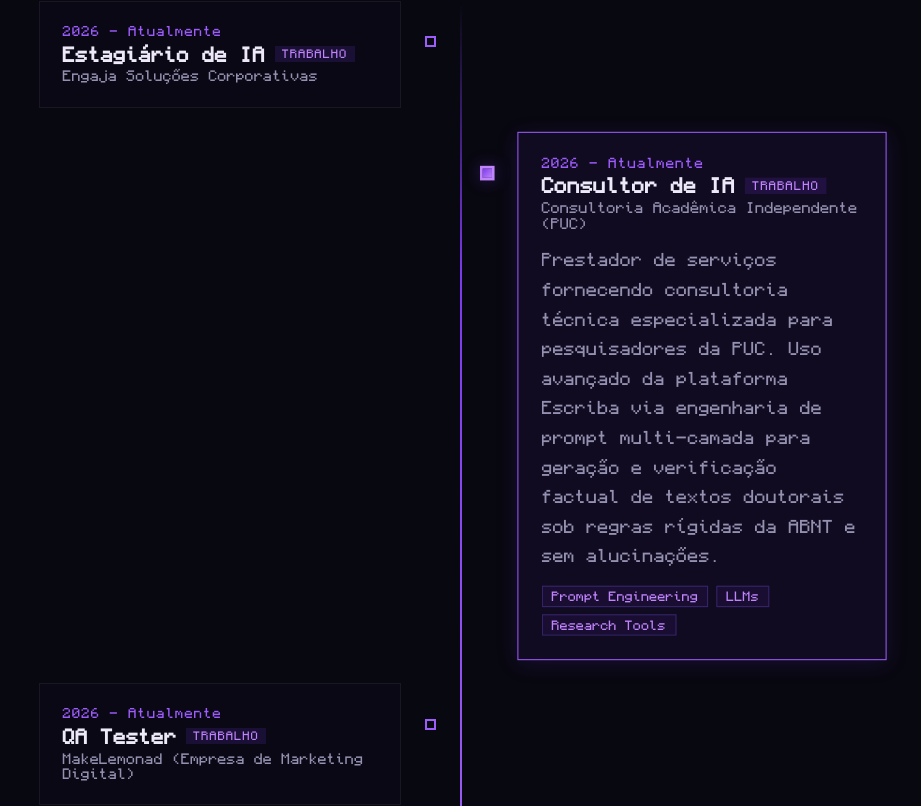
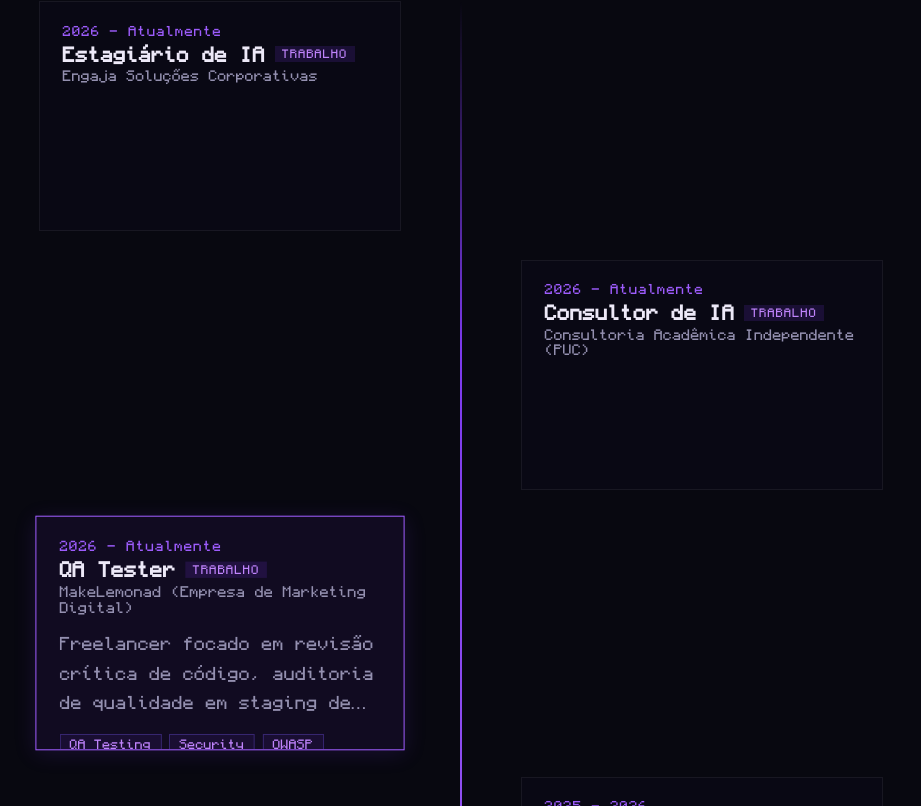
Before and after one commit to PietroTy/PietroTy, a React (Create React App) app: page / in a window 1280 px wide. Shown: the part 1214-2020 px from the top of the page, without its empty margins (179-1100 px from the left). Built offline with nearby package versions, Linux system fonts and the light colour scheme.

Commit message:
Fix unclosed block in projects.css, implement constant grid item sizes for closed and open states to ensure zero layout shifting

```diff
--- a/src/styles/projects.css
+++ b/src/styles/projects.css
@@ -186,7 +186,13 @@
 
 @media (min-width: 769px) {
   .pcard {
+    height: 430px;
     transition: transform 0.5s cubic-bezier(0.25, 0.8, 0.25, 1), border-color 0.5s cubic-bezier(0.25, 0.8, 0.25, 1), box-shadow 0.5s cubic-bezier(0.25, 0.8, 0.25, 1);
+  }
+
+  .pcard .pcard-image-wrapper {
+    height: 300px;
+    transition: height 0.5s cubic-bezier(0.25, 0.8, 0.25, 1);
   }
 
   .pcard.open {
@@ -194,4 +200,16 @@
     border-color: var(--p2);
     box-shadow: 0 12px 35px var(--card-glow);
   }
+
+  .pcard.open .pcard-image-wrapper {
+    height: 180px;
+  }
+
+  .pcard-desc {
+    display: -webkit-box;
+    -webkit-line-clamp: 3;
+    -webkit-box-orient: vertical;
+    overflow: hidden;
+    text-overflow: ellipsis;
+  }
 }
--- a/src/styles/timeline.css
+++ b/src/styles/timeline.css
@@ -186,6 +186,8 @@
 
 @media (min-width: 768px) {
   .tl-item {
+    height: 230px;
+    overflow: hidden;
     transition: transform 0.5s cubic-bezier(0.25, 0.8, 0.25, 1), border-color 0.5s cubic-bezier(0.25, 0.8, 0.25, 1), background-color 0.5s cubic-bezier(0.25, 0.8, 0.25, 1), box-shadow 0.5s cubic-bezier(0.25, 0.8, 0.25, 1);
   }
 
@@ -195,4 +197,12 @@
     background: rgba(124, 58, 237, 0.08);
     box-shadow: 0 4px 20px rgba(124, 58, 237, 0.15);
   }
+
+  .tl-desc {
+    display: -webkit-box;
+    -webkit-line-clamp: 3;
+    -webkit-box-orient: vertical;
+    overflow: hidden;
+    text-overflow: ellipsis;
+  }
 }
```
